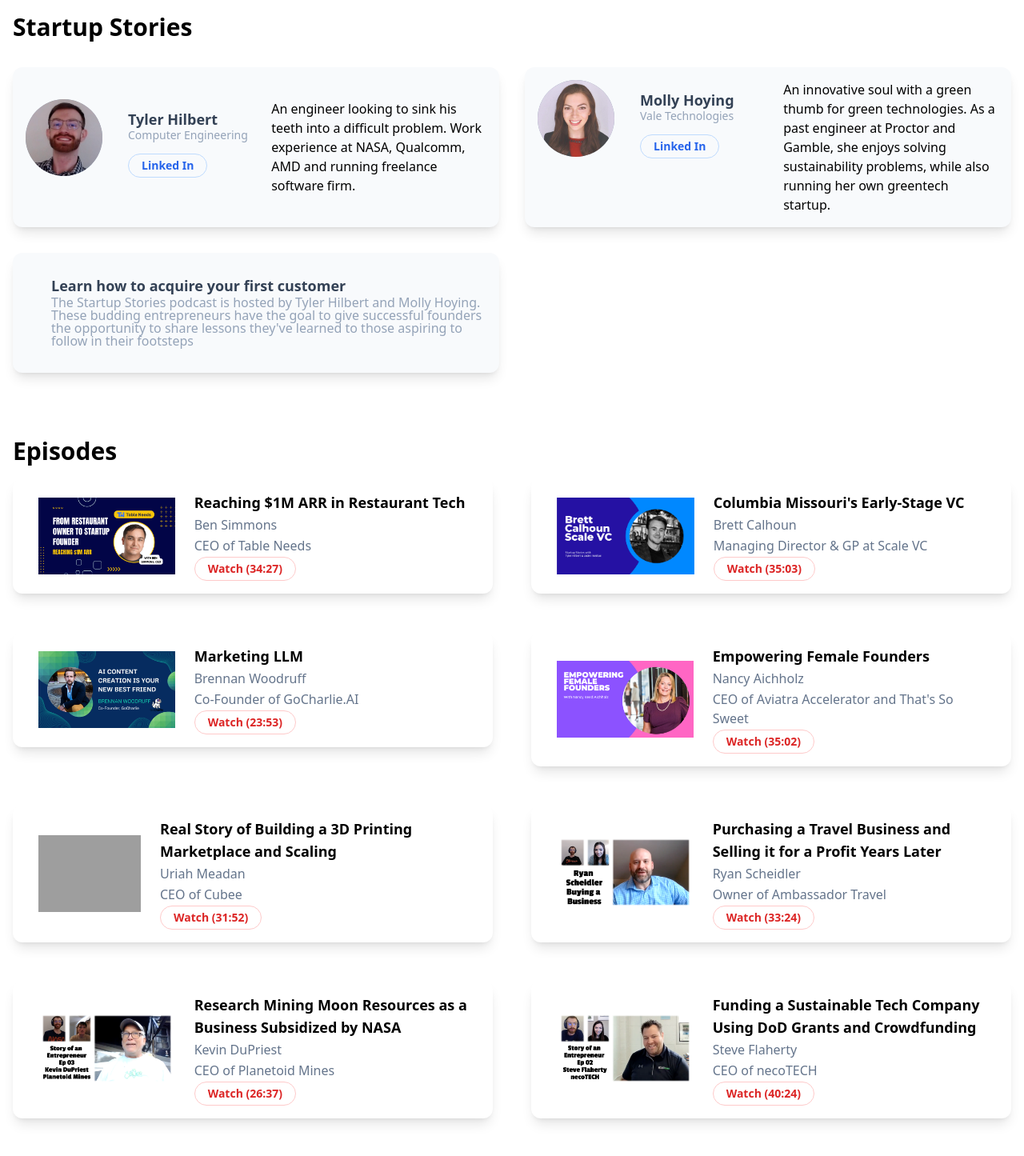
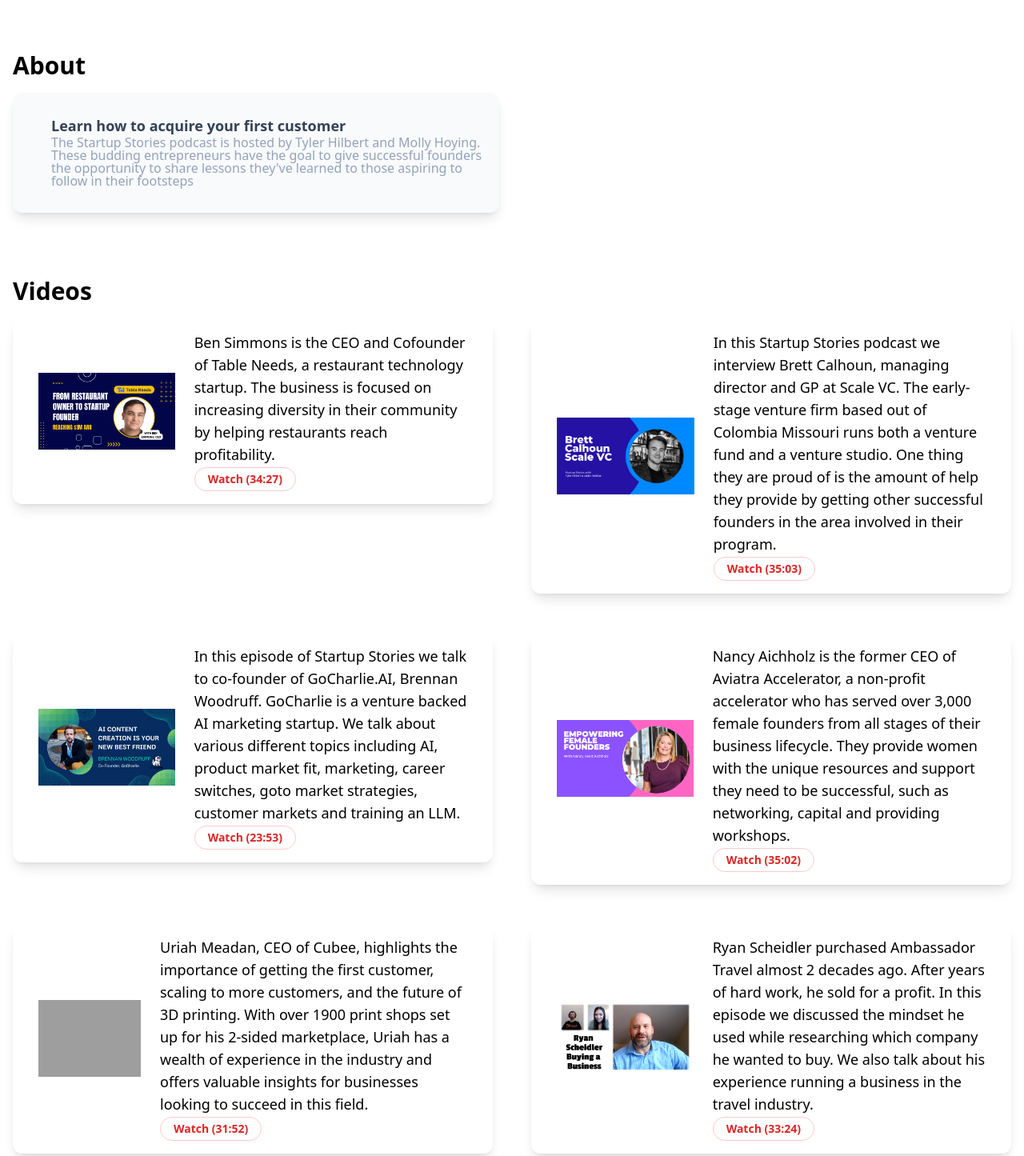
Before and after one commit to Tyler-Hilbert/StartupStories, a website: page src/index.html in a window 1280 px wide. Shown: the top 1445 px of the page at 80% size. Drawn offline with Linux system fonts and the light colour scheme; grey boxes are pictures that could not be loaded.

Commit message:
Mockup for demo

```diff
--- a/src/index.html
+++ b/src/index.html
@@ -7,51 +7,10 @@
   <title>Startup Stories</title>
 </head>
 <body>
-    <h1 class="text-3xl font-bold m-4">
-      Startup Stories
-    </h1>
-
+  <h1 class="text-3xl font-bold m-4 pt-12 pb-0 mb-0">
+    About
+  </h1>
     <div class="grid lg:grid-cols-2 md:grid-cols-1 sm:grid-cols-1">
-
-      <div class="bg-slate-50 py-8 px-4 rounded-xl shadow-lg space-y-2 sm:py-4 sm:flex sm:items-center sm:space-y-0 sm:space-x-6 m-4">
-        <div class="text-center sm:text-left">
-          <div class="flex sm:flex-row flex-col">
-            <img class="block mx-auto h-24 rounded-full sm:mx-0 sm:shrink-0 bg-slate-400" src="../imgs/TylerHilbert.jpg" alt="Tyler Hilbert Computer Engineering" />
-            <div class="flex flex-col gap-y-1 sm:w-2/5 sm:ml-8 mb-4">
-              <p class=" text-slate-700 font-semibold text-lg leading-none mt-4">
-                Tyler Hilbert
-              </p>
-              <p class="text-slate-400 font-medium text-sm leading-none">
-                Computer Engineering
-              </p>
-              <a href="https://www.linkedin.com/in/tyler-hilbert/" class="mt-3 px-4 py-1 mx-auto sm:ml-0 max-w-max text-sm text-blue-600 font-semibold rounded-full border border-blue-200 hover:text-white hover:bg-blue-600 hover:border-transparent focus:outline-none focus:ring-2 focus:ring-blue-600 focus:ring-offset-2">Linked In</a>
-            </div>
-            <div class="sm:w-3/5">
-              An engineer looking to sink his teeth into a difficult problem. Work experience at NASA, Qualcomm, AMD and running freelance software firm.
-            </div>
-          </div>
-        </div>
-      </div>
-
-      <div class="bg-slate-50 py-8 px-4 rounded-xl shadow-lg space-y-2 sm:py-4 sm:flex sm:items-center sm:space-y-0 sm:space-x-6 m-4">
-        <div class="text-center sm:text-left">
-          <div class="flex sm:flex-row flex-col">
-            <img class="block mx-auto h-24 rounded-full sm:mx-0 sm:shrink-0 bg-slate-400" src="../imgs/MollyHoying.jpeg" alt="Molly Hoying Vale Technologies" />
-            <div class="flex flex-col gap-y-1 sm:w-2/5 sm:ml-8 mb-4">
-              <p class=" text-slate-700 font-semibold text-lg leading-none mt-4">
-                Molly Hoying
-              </p>
-              <p class="text-slate-400 font-medium text-sm leading-none">
-                Vale Technologies
-              </p>
-              <a href="https://www.linkedin.com/in/molly-hoying/" class="mt-3 px-4 py-1 mx-auto sm:ml-0 max-w-max text-sm text-blue-600 font-semibold rounded-full border border-blue-200 hover:text-white hover:bg-blue-600 hover:border-transparent focus:outline-none focus:ring-2 focus:ring-blue-600 focus:ring-offset-2">Linked In</a>
-            </div>
-            <div class="sm:w-3/5">
-              An innovative soul with a green thumb for green technologies. As a past engineer at Proctor and Gamble, she enjoys solving sustainability problems, while also running her own greentech startup.
-            </div>
-          </div>
-        </div>
-      </div>
 
       <div class="bg-slate-50 py-8 px-4 rounded-xl shadow-lg space-y-2 sm:py-4 sm:flex sm:items-center sm:space-y-0 sm:space-x-6 m-4">
         <div class="text-center sm:text-left">
@@ -70,7 +29,7 @@
     </div>
 
     <h1 class="text-3xl font-bold m-4 pt-12 pb-0 mb-0">
-        Episodes
+        Videos
     </h1>
     <div class="grid lg:grid-cols-2 md:grid-cols-1 sm:grid-cols-1 gap-4">
       <a href="https://www.youtube.com/watch?v=ypMALmW8J4U" target="_blank">
@@ -78,14 +37,8 @@
             <img class="block mx-auto h-24 sm:mx-0 sm:shrink-0" src="../imgs/BenSimmons.png" alt="Ben Simmons CEO of Table Needs Reaching $1M ARR in Restaurant Tech Startup Stories Episode 11" />
             <div class="text-center space-y-2 sm:text-left">
               <div class="space-y-0.5">
-                <p class="text-lg text-black font-semibold">
-                    Reaching $1M ARR in Restaurant Tech
-                </p>
-                <p class="text-slate-500 font-medium">
-                  Ben Simmons
-                </p>
-                <p class="text-slate-500 font-medium">
-                    CEO of Table Needs
+                <p class="text-lg text-black">
+                  Ben Simmons is the CEO and Cofounder of Table Needs, a restaurant technology startup. The business is focused on increasing diversity in their community by helping restaurants reach profitability.
                 </p>
                 <div class="px-4 py-1 text-sm whitespace-nowrap max-w-min text-red-600 font-semibold rounded-full border border-red-200 hover:text-white hover:bg-red-600 hover:border-transparent focus:outline-none focus:ring-2 focus:ring-red-600 focus:ring-offset-2">Watch (34:27)</div>
               </div>
@@ -98,14 +51,8 @@
             <img class="block mx-auto h-24 sm:mx-0 sm:shrink-0" src="../imgs/BrettCalhoun.png" alt="Brett Calhoun Managing Director & GP at Scale VC Startup Columbia Missouri's Early-Stage VC Stories Episode 10" />
             <div class="text-center space-y-2 sm:text-left">
               <div class="space-y-0.5">
-                <p class="text-lg text-black font-semibold">
-                  Columbia Missouri's Early-Stage VC
-                </p>
-                <p class="text-slate-500 font-medium">
-                  Brett Calhoun
-                </p>
-                <p class="text-slate-500 font-medium">
-                    Managing Director & GP at Scale VC
+                <p class="text-lg text-black">
+                  In this Startup Stories podcast we interview Brett Calhoun, managing director and GP at Scale VC. The early-stage venture firm based out of Colombia Missouri runs both a venture fund and a venture studio. One thing they are proud of is the amount of help they provide by getting other successful founders in the area involved in their program.
                 </p>
                 <div class="px-4 py-1 text-sm whitespace-nowrap max-w-min text-red-600 font-semibold rounded-full border border-red-200 hover:text-white hover:bg-red-600 hover:border-transparent focus:outline-none focus:ring-2 focus:ring-red-600 focus:ring-offset-2">Watch (35:03)</div>
               </div>
@@ -118,14 +65,9 @@
             <img class="block mx-auto h-24 sm:mx-0 sm:shrink-0" src="../imgs/BrennanWoodruff.png" alt="Brennan Woodruff Co-Founder of GoCharlie.AI Marketing LLM Startup Stories Episode 9" />
             <div class="text-center space-y-2 sm:text-left">
               <div class="space-y-0.5">
-                <p class="text-lg text-black font-semibold">
-                  Marketing LLM
-                </p>
-                <p class="text-slate-500 font-medium">
-                  Brennan Woodruff
-                </p>
-                <p class="text-slate-500 font-medium">
-                    Co-Founder of GoCharlie.AI
+                <p class="text-lg text-black">
+                  In this episode of Startup Stories we talk to co-founder of GoCharlie.AI, Brennan Woodruff. GoCharlie is a venture backed AI marketing startup.
+We talk about various different topics including AI, product market fit, marketing, career switches, goto market strategies, customer markets and training an LLM.
                 </p>
                 <div class="px-4 py-1 text-sm whitespace-nowrap max-w-min text-red-600 font-semibold rounded-full border border-red-200 hover:text-white hover:bg-red-600 hover:border-transparent focus:outline-none focus:ring-2 focus:ring-red-600 focus:ring-offset-2">Watch (23:53)</div>
               </div>
@@ -138,14 +80,8 @@
           <img class="block mx-auto h-24 sm:mx-0 sm:shrink-0" src="../imgs/NancyAichholz.png" alt="Nancy Aichholz CEO of Aviatra Accelerator and That's So Sweet Empowering Female Founders Startup Stories Episode 6" />
           <div class="text-center space-y-2 sm:text-left">
             <div class="space-y-0.5">
-              <p class="text-lg text-black font-semibold">
-                Empowering Female Founders
-              </p>
-              <p class="text-slate-500 font-medium">
-                Nancy Aichholz
-              </p>
-              <p class="text-slate-500 font-medium">
-                CEO of Aviatra Accelerator and That's So Sweet
+              <p class="text-lg text-black">
+                Nancy Aichholz is the former CEO of Aviatra Accelerator, a non-profit accelerator who has served over 3,000 female founders from all stages of their business lifecycle. They provide women with the unique resources and support they need to be successful, such as networking, capital and providing workshops.
               </p>
               <div class="px-4 py-1 text-sm whitespace-nowrap max-w-min text-red-600 font-semibold rounded-full border border-red-200 hover:text-white hover:bg-red-600 hover:border-transparent focus:outline-none focus:ring-2 focus:ring-red-600 focus:ring-offset-2">Watch (35:02)</div>
             </div>
@@ -158,14 +94,8 @@
           <img class="block mx-auto h-24 sm:mx-0 sm:shrink-0" src="../imgs/UriahMeadan.png" alt="Uriah Meadan CEO of Cubee Real Story of Building a 3D Printing Marketplace and Scaling Startup Stories Episode 5" />
           <div class="text-center space-y-2 sm:text-left">
             <div class="space-y-0.5">
-              <p class="text-lg text-black font-semibold">
-                Real Story of Building a 3D Printing Marketplace and Scaling
-              </p>
-              <p class="text-slate-500 font-medium">
-                Uriah Meadan
-              </p>
-              <p class="text-slate-500 font-medium">
-                CEO of Cubee
+              <p class="text-lg text-black">
+                Uriah Meadan, CEO of Cubee, highlights the importance of getting the first customer, scaling to more customers, and the future of 3D printing. With over 1900 print shops set up for his 2-sided marketplace, Uriah has a wealth of experience in the industry and offers valuable insights for businesses looking to succeed in this field.
               </p>
               <div class="px-4 py-1 text-sm whitespace-nowrap max-w-min text-red-600 font-semibold rounded-full border border-red-200 hover:text-white hover:bg-red-600 hover:border-transparent focus:outline-none focus:ring-2 focus:ring-red-600 focus:ring-offset-2">Watch (31:52)</div>
             </div>
@@ -178,14 +108,8 @@
           <img class="block mx-auto h-24 sm:mx-0 sm:shrink-0" src="../imgs/RyanScheidler.png" alt="Ryan Scheidler Owner of Ambassador Travel Purchasing a Travel Business and Selling it for a Profit Years Later Startup Stories Episode 4" />
           <div class="text-center space-y-2 sm:text-left">
             <div class="space-y-0.5">
-              <p class="text-lg text-black font-semibold">
-                Purchasing a Travel Business and Selling it for a Profit Years Later
-              </p>
-              <p class="text-slate-500 font-medium">
-                Ryan Scheidler
-              </p>
-              <p class="text-slate-500 font-medium">
-                Owner of Ambassador Travel
+              <p class="text-lg text-black">
+                Ryan Scheidler purchased Ambassador Travel almost 2 decades ago. After years of hard work, he sold for a profit. In this episode we discussed the mindset he used while researching which company he wanted to buy. We also talk about his experience running a business in the travel industry.
               </p>
               <div class="px-4 py-1 text-sm whitespace-nowrap max-w-min text-red-600 font-semibold rounded-full border border-red-200 hover:text-white hover:bg-red-600 hover:border-transparent focus:outline-none focus:ring-2 focus:ring-red-600 focus:ring-offset-2">Watch (33:24)</div>
             </div>
```
Also changed, not shown: dist/output.css.
